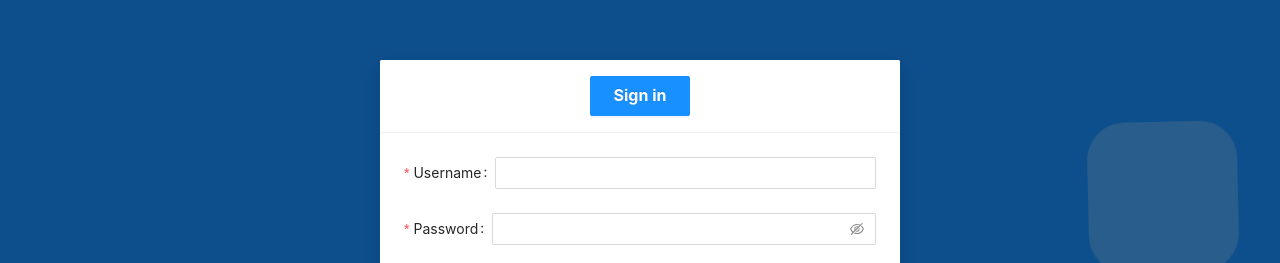
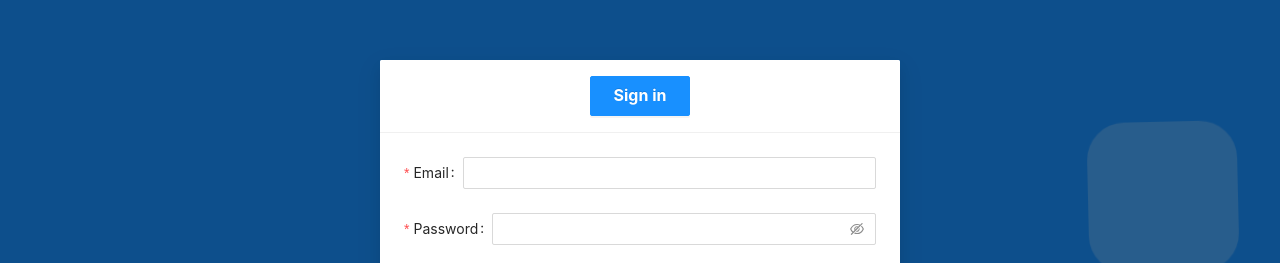
Before and after one commit to SimpllleUser/ReactTaskManagerClient, a React (Create React App) app: page /auth in a window 1280 px wide. Shown: the part 180-443 px from the top of the page. Built offline with nearby package versions, Linux system fonts and the light colour scheme.

Commit message:
feat: change filed on auth forms

```diff
--- a/src/components/Auth/SignIn.tsx
+++ b/src/components/Auth/SignIn.tsx
@@ -18,8 +18,8 @@ const SingIn: React.FC = () => {
                 autoComplete="off"
             >
                 <Form.Item
-                    label="Username"
-                    name="username"
+                    label="Email"
+                    name="login"
                     rules={[{ required: true, message: 'Please input your username!' }]}
                 >
                     <Input value={auth.login}
--- a/src/components/Auth/SignUp.tsx
+++ b/src/components/Auth/SignUp.tsx
@@ -19,8 +19,8 @@ const SingUp: React.FC = () => {
                 autoComplete="off"
             >
                 <Form.Item
-                    label="Login"
-                    name="login"
+                    label="Username"
+                    name="username"
                     rules={[{ required: true, message: 'Please input your login' }]}
                 >
                     <Input value={auth.login}
@@ -30,8 +30,8 @@ const SingUp: React.FC = () => {
                 </Form.Item>
 
                 <Form.Item
-                    label="Username"
-                    name="username"
+                    label="Email"
+                    name="name"
                     rules={[{ required: true, message: 'Please input your username' }]}
                 >
                     <Input value={auth.login}
```
